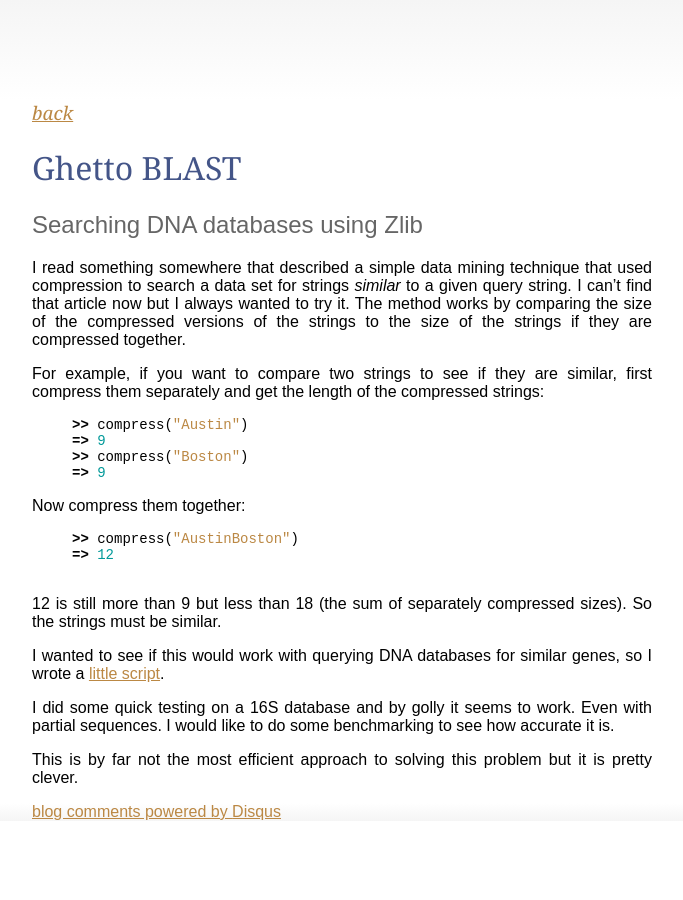
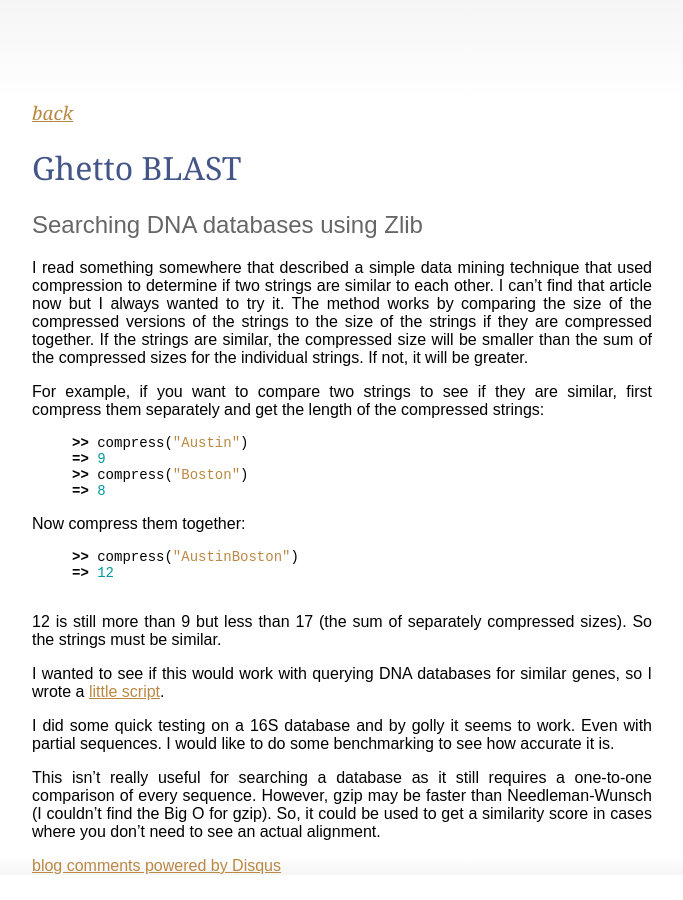
Before and after one commit to audy/audy.github.io, a Jekyll site: the page built from _posts/2011-05-23-ghetto_blast.md, in a window 1280 px wide. Shown: the whole page, without its empty margins (298-981 px from the left). Built offline with Jekyll 4.4.1, drawn with Linux system fonts in a browser that asks for light colours; comment, search, counter and statistics services are not loaded.

Commit message:
clarified

```diff
--- a/_posts/2011-05-23-ghetto_blast.md
+++ b/_posts/2011-05-23-ghetto_blast.md
@@ -6,7 +6,7 @@ comments: true
 ---
 ## Searching DNA databases using Zlib
 
-I read something somewhere that described a simple data mining technique that used compression to search a data set for strings _similar_ to a given query string. I can't find that article now but I always wanted to try it. The method works by comparing the size of the compressed versions of the strings to the size of the strings if they are compressed together.
+I read something somewhere that described a simple data mining technique that used compression to determine if two strings are similar to each other. I can't find that article now but I always wanted to try it. The method works by comparing the size of the compressed versions of the strings to the size of the strings if they are compressed together. If the strings are similar, the compressed size will be smaller than the sum of the compressed sizes for the individual strings. If not, it will be greater.
 
 For example, if you want to compare two strings to see if they are similar, first compress them separately and get the length of the compressed strings:
 
@@ -15,7 +15,7 @@ For example, if you want to compare two strings to see if they are similar, firs
 >> compress("Austin")
 => 9
 >> compress("Boston")
-=> 9
+=> 8
 
 {% endhighlight %}
 
@@ -28,10 +28,10 @@ Now compress them together:
 
 {% endhighlight %}
 
-12 is still more than 9 but less than 18 (the sum of separately compressed sizes). So the strings must be similar.
+12 is still more than 9 but less than 17 (the sum of separately compressed sizes). So the strings must be similar.
 
 I wanted to see if this would work with querying DNA databases for similar genes, so I wrote a [little script](https://gist.github.com/987717).
 
 I did some quick testing on a 16S database and by golly it seems to work. Even with partial sequences. I would like to do some benchmarking to see how accurate it is.
 
-This is by far not the most efficient approach to solving this problem but it is pretty clever.
+This isn't really useful for searching a database as it still requires a one-to-one comparison of every sequence. However, gzip may be faster than Needleman-Wunsch (I couldn't find the Big O for gzip). So, it could be used to get a similarity score in cases where you don't need to see an actual alignment.
```
